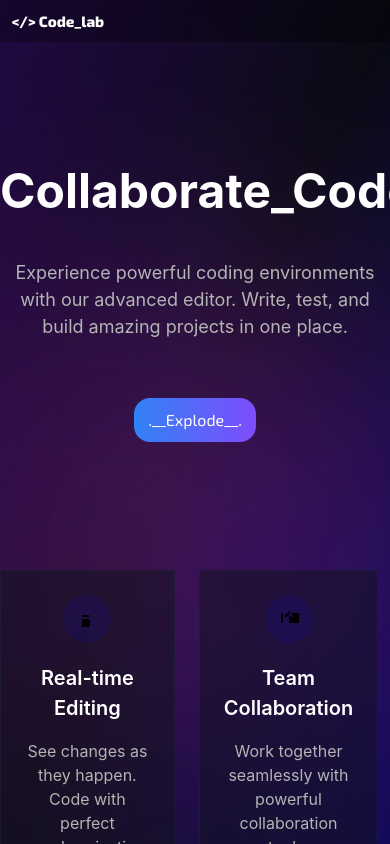
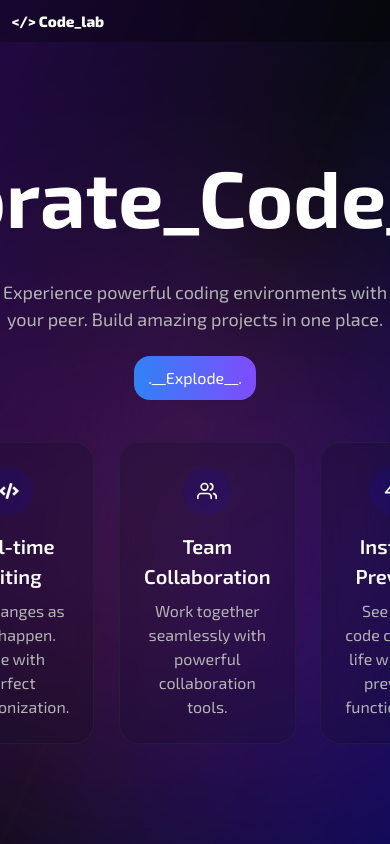
Before and after one commit to ADARSH-IIIT/code_lab_frontend, a React (Vite) app: page / in a window 390 px wide. Built offline with nearby package versions, Linux system fonts and the light colour scheme.

Commit message:
create a perfect landingpage , but only for desktop screen , for mobile , we will work tommorow

```diff
--- a/package.json
+++ b/package.json
@@ -12,6 +12,7 @@
   "dependencies": {
     "react": "^18.3.1",
     "react-dom": "^18.3.1",
+    "react-icons": "^5.4.0",
     "react-router-dom": "^7.1.1"
   },
   "devDependencies": {
--- a/src/LandingPage.css
+++ b/src/LandingPage.css
@@ -1,3 +1,11 @@
+*{
+    margin: 0;
+    padding: 0;
+    font-family: 'EXO 2' , ROBOTO;
+}
+
+
+
 /* Base styles */
 .page-container {
     height: 100vh;
@@ -109,36 +117,46 @@
 
   /* Hero Section */
   .hero {
-    text-align: center;
-    padding-top: 5rem;
-    padding-bottom: 8rem;
+
+
     position: relative;
     z-index: 10;
     height: 92vh;
     width: 100vw;
     /* background-color: yellow; */
+
+     display: flex;
+     justify-content: center;
+     align-items: center;
+     flex-direction: column;
+     gap: 3%;
   }
 
   .hero-title {
-    font-size: 3rem;
+
+    margin-top: 5%;
+    font-size: 5rem;
     font-weight: bold;
-    max-width: 64rem;
-    margin-left: auto;
-    margin-right: auto;
-    line-height: 1.2;
+
+
+
+
+    /* background-color: red; */
+    /* flex: 0.1; */
   }
 
   .hero-description {
-    margin-top: 1.5rem;
+
     font-size: 1.125rem;
     color: #b4b4b4;
     max-width: 32rem;
-    margin-left: auto;
-    margin-right: auto;
+    text-align: center;
+
+    /* background-color: pink; */
   }
 
   .hero-button {
-    margin-top: 2.5rem;
+
     background: linear-gradient(to right, #3182f6, #7f4cfc);
     color: white;
     font-size: 1.125rem;
@@ -182,18 +200,22 @@
 
   /* Feature Cards */
   .feature-cards {
-    display: grid;
-    grid-template-columns: repeat(3, 1fr);
-    gap: 1.5rem;
-    margin-top: 8rem;
+
+    margin-top: 5%;
+    display: flex;
+    justify-content: center;
+    align-items: center;
+    gap: 5%;
   }
 
   .feature-card {
-    background-color: rgba(18, 19, 31, 0.5);
-    border: 1px solid rgba(31, 41, 55, 0.5);
+    background-color: rgba(18, 19, 31, 0.205);
+    border: 1px solid rgba(35, 43, 56, 0.562);
     backdrop-filter: blur(10px);
     padding: 1.5rem;
     text-align: center;
+    border-radius: 20px;
+    flex: 0.25;
   }
 
   .icon-container {
@@ -213,6 +235,7 @@
     width: 1.5rem;
     height: 1.5rem;
     color: #3182f6;
+
   }
 
   .feature-title {
--- a/src/LandingPage.jsx
+++ b/src/LandingPage.jsx
@@ -1,8 +1,8 @@
-import { useState } from 'react';
+
 import './LandingPage.css'; // Import the custom CSS
+import { FiUsers, FiZap } from "react-icons/fi";
 
-
-
+import { FaCode } from "react-icons/fa";
 
 export default function Page() {
   return (
@@ -25,22 +25,19 @@ export default function Page() {
 
       {/* Hero Section */}
       <main className="hero">
-        <h2 className="hero-title">
+        <div className="hero-title">
           Collaborate_Code_Create
-        </h2>
-        <p className="hero-description">
-          Experience powerful coding environments with our advanced editor. Write, test, and build amazing projects in one place.
-        </p>
+        </div>
+        < div  className="hero-description">
+          Experience powerful coding environments with your peer.  Build amazing projects in one place.
+        </div>
         < span  className="hero-button">.__Explode__.</ span >
 
         {/* Feature Cards */}
         <div className="feature-cards">
           <div className="feature-card">
             <div className="icon-container">
-              <svg xmlns="http://www.w3.org/2000/svg" viewBox="0 0 24 24" width="24" height="24" className="icon">
-                <path fill="none" d="M0 0h24v24H0z" />
-                <path d="M15 8c0 1.1-.9 2-2 2H7V8h6c1.1 0 2 .9 2 2zM7 12h6c1.1 0 2 .9 2 2v6H7v-6c0-1.1.9-2 2-2z" />
-              </svg>
+               <FaCode  size={20}/>
             </div>
             <h3 className="feature-title">Real-time Editing</h3>
             <p className="feature-description">
@@ -50,10 +47,7 @@ export default function Page() {
 
           <div className="feature-card">
             <div className="icon-container">
-              <svg xmlns="http://www.w3.org/2000/svg" viewBox="0 0 24 24" width="24" height="24" className="icon">
-                <path fill="none" d="M0 0h24v24H0z" />
-                <path d="M12 4.41L16.59 9 15.17 10.41 12 7.24 8.83 10.41 7.41 9zM12 6v10h10V6zM6 16V6H4v10z" />
-              </svg>
+               <FiUsers size={20} / >
             </div>
             <h3 className="feature-title">Team Collaboration</h3>
             <p className="feature-description">
@@ -63,10 +57,7 @@ export default function Page() {
 
           <div className="feature-card">
             <div className="icon-container">
-              <svg xmlns="http://www.w3.org/2000/svg" viewBox="0 0 24 24" width="24" height="24" className="icon">
-                <path fill="none" d="M0 0h24v24H0z" />
-                <path d="M12 6V4h7V2H12v2H9v4h5v9H9v2h5v4h-5c-2.21 0-4-1.79-4-4v-9c0-2.21 1.79-4 4-4h5z" />
-              </svg>
+            <FiZap size={20}/>
             </div>
             <h3 className="feature-title">Instant Preview</h3>
             <p className="feature-description">
```
Also changed, not shown: 1 other file (tests, documents, lock files or other folders).
